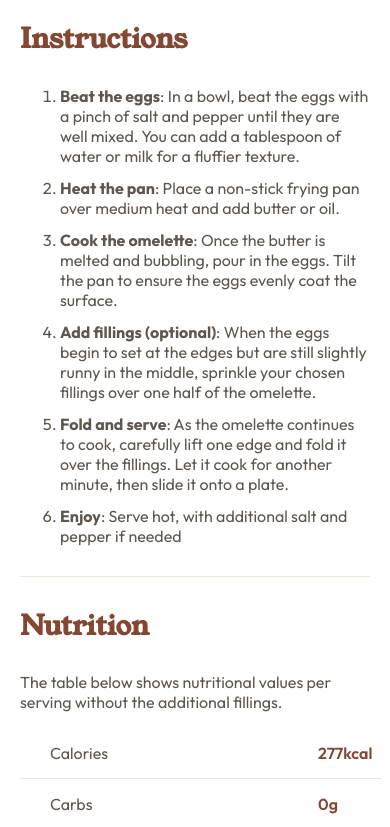
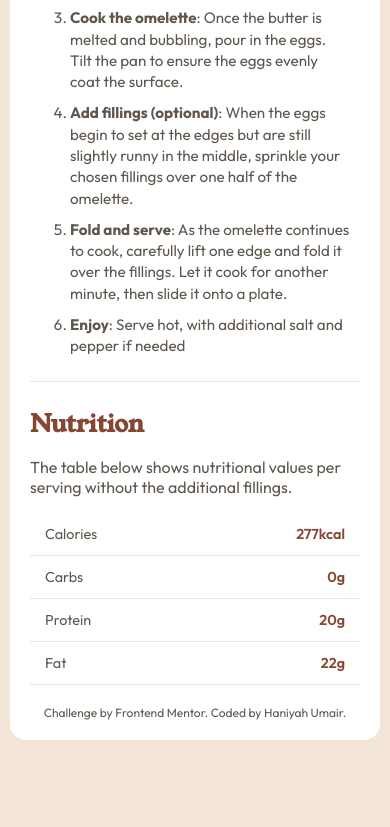
Before and after one commit to haniyahumair/Recipe-page, a plain HTML site: page index.html in a window 390 px wide. Shown: the part 1173-2000 px from the top of the page. After the commit the page ends 1953 px from the top, so only its background shows below. Drawn offline with Linux system fonts and the light colour scheme.

Commit message:
Added Mobile View Query

```diff
--- a/style.css
+++ b/style.css
@@ -129,3 +129,82 @@ hr.divider{
     text-decoration: none;
     color: var(--text-grey-brown);
   }
+
+  @media screen and (max-width: 768px) {
+    main {
+        padding: 20px 10px;
+        margin: 20px 0;
+    }
+
+    .recipe {
+        padding: 20px;
+        border-radius: 16px;
+        max-width: calc(100% - 40px);
+        margin: 0 20px;
+    }
+
+    .recipe-img img {
+        border-radius: 12px;
+    }
+
+    header h1 {
+        font-size: 2.2rem;
+        margin-top: 20px;
+        line-height: 1.2;
+    }
+
+    header p {
+        margin-bottom: 30px;
+        font-size: 0.95rem;
+        line-height: 1.5;
+    }
+
+    .prep-time {
+        padding: 12px;
+        margin-bottom: 25px;
+    }
+
+    .prep-title {
+        font-size: 1rem;
+    }
+
+    .ingredients-title,
+    .instructions-title,
+    .nutrition-title {
+        font-size: 1.5rem;
+        margin-bottom: 15px;
+    }
+
+    .prep-list li,
+    .ingredients-list li,
+    .instructions-list li {
+        margin-bottom: 10px;
+        padding-right: 10px;
+        font-size: 0.95rem;
+        line-height: 1.4;
+    }
+
+    .nutrition-table td {
+        padding: 12px 5px;
+        font-size: 0.9rem;
+    }
+
+    .nutrition-table .nutrient {
+        padding-left: 15px;
+    }
+
+    .nutrition-table .value {
+        padding-left: 20px;
+        text-align: right;
+        padding-right: 15px;
+    }
+
+    hr.divider {
+        margin: 25px 0;
+    }
+
+    .attribution {
+        font-size: 0.75rem;
+        padding: 0 10px;
+    }
+}
```
